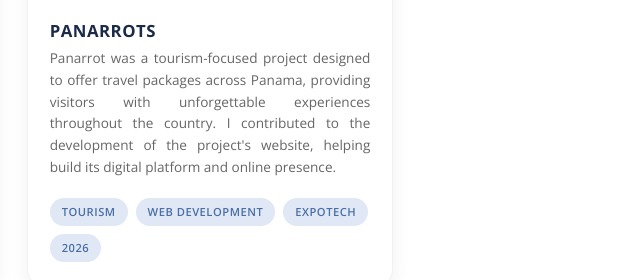
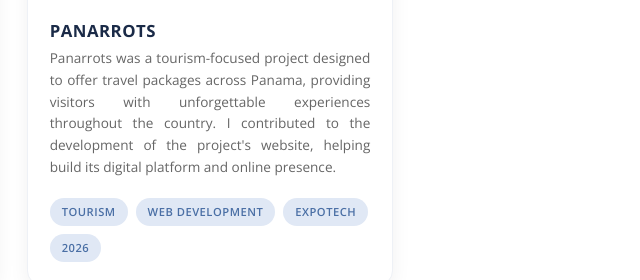
Before and after one commit to ct24makenzieagrazal/mi-portafolio-makenzie-a.github.io, a plain HTML site: page index.html in a window 1280 px wide. Shown: the part 3615-3895 px from the top of the page, 430-1070 px from the left. Drawn offline with nearby package versions, Linux system fonts and the light colour scheme.

Commit message:
Fix typo in project description for Panarrots

```diff
--- a/index.html
+++ b/index.html
@@ -275,7 +275,7 @@ optimization of the robot, improving my technical skills in robotics, embedded s
       <img src="assets/panarrots.jpg" alt="Panarrots Expotech 2026">
       <div class="card-content">
         <h3>PANARROTS</h3>
-        <p>Panarrot was a tourism-focused project designed to offer travel packages across Panama, providing visitors with unforgettable experiences throughout the country. I contributed to the development of the project's website, helping build its digital platform and online presence.</p>
+        <p>Panarrots was a tourism-focused project designed to offer travel packages across Panama, providing visitors with unforgettable experiences throughout the country. I contributed to the development of the project's website, helping build its digital platform and online presence.</p>
         <div class="tags">
           <span class="tag">Tourism</span>
           <span class="tag">Web Development</span>
```
